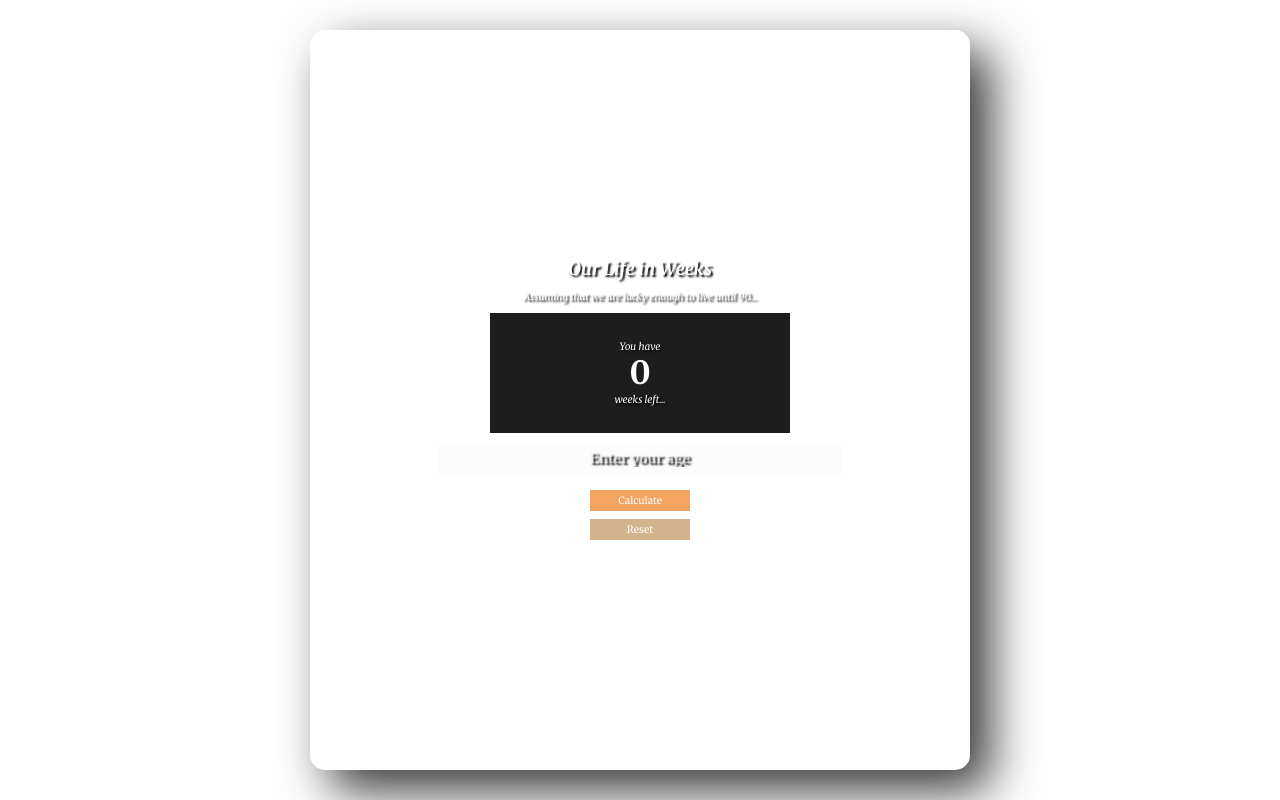
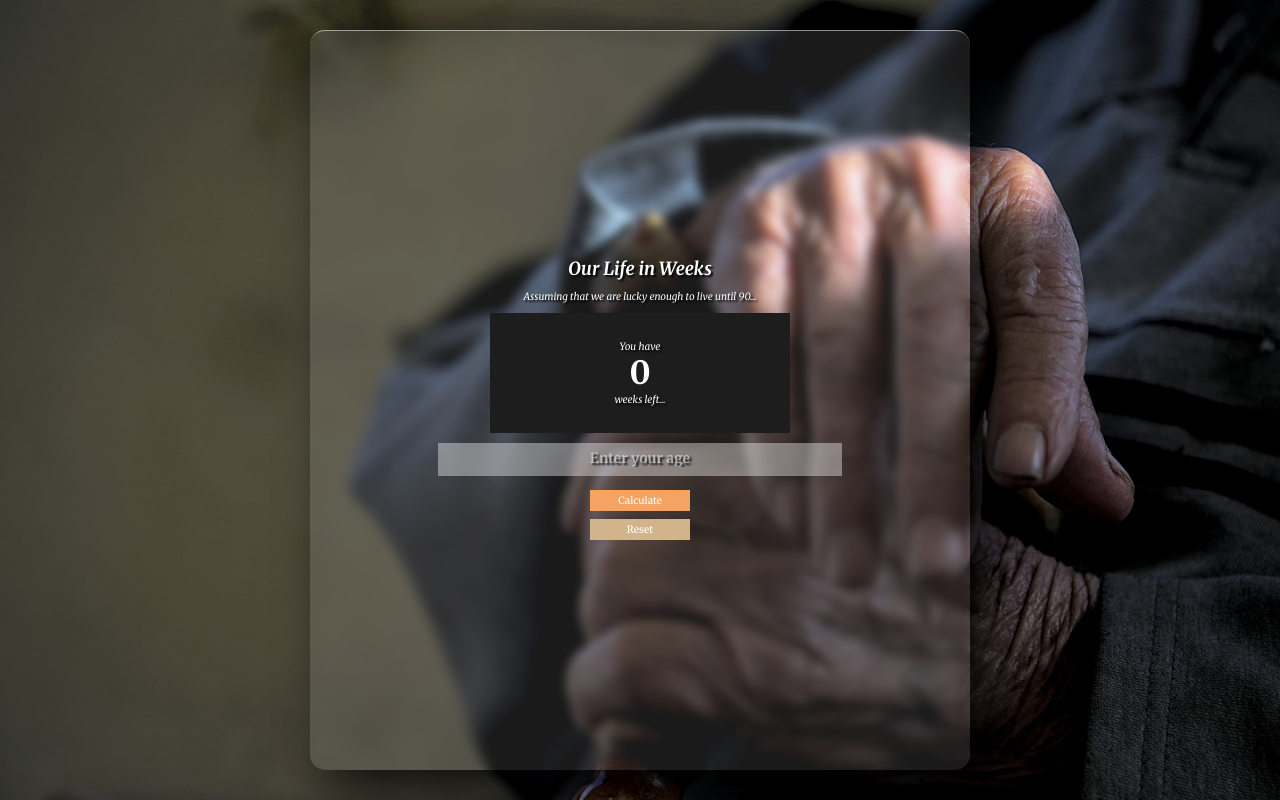
Before and after one commit to alexandramlbo/ourlifeinweeks, a plain HTML site: page index.html in a window 1280 px wide. Drawn offline with Linux system fonts and the light colour scheme.

Commit message:
Update style.css

```diff
--- a/style.css
+++ b/style.css
@@ -7,7 +7,7 @@
 }
 
 body {
-    background-image: url("man-8060589_1920.jpg");
+    background-image: url("Images/man-8060589_1920.jpg");
     background-repeat: no-repeat;
     background-size: cover;
     height: 100vh;
```
